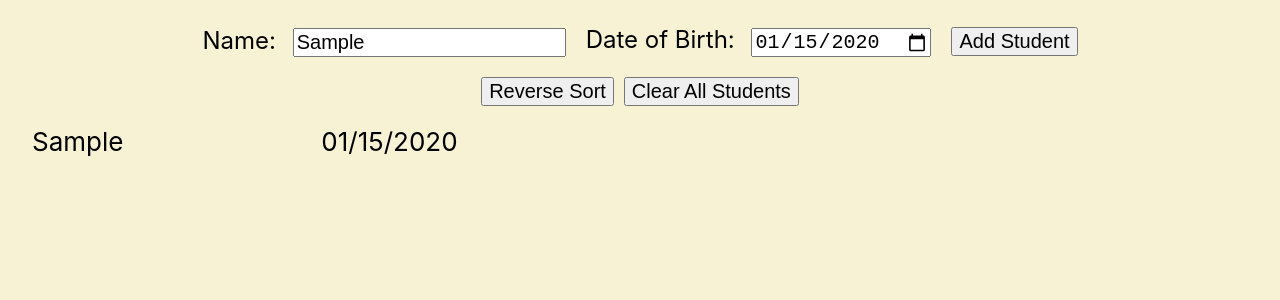
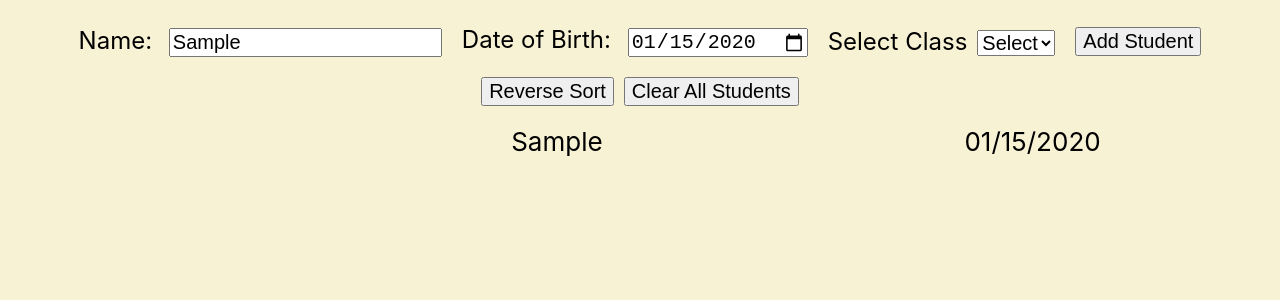
Before and after one commit to DevinBerens/devinberens.github.io, a React (Create React App) app: page / in a window 1280 px wide. Both pictures are taken after typing "Sample", "2020-01-15" into the empty fields and a click on the button "Add Student". Shown: the top 300 px of the page. Built offline with nearby package versions, Linux system fonts and the light colour scheme.

Commit message:
added different classes

```diff
--- a/src/StudentApp.js
+++ b/src/StudentApp.js
@@ -1,15 +1,18 @@
-import React, { useCallback, useState } from 'react';
-import moment from 'moment';
+import React, { useCallback, useState } from "react";
+import moment from "moment";
 
 const StudentApp = () => {
-  const [studentList, setStudentList] = useState(
-    localStorage.getItem('students')
-      ? JSON.parse(localStorage.getItem('students'))
+  const [morningList, setMorningList] = useState(
+    localStorage.getItem("morningClass")
+      ? JSON.parse(localStorage.getItem("morningClass"))
+      : []
+  );
+  const [afternoonList, setAfternoonList] = useState(
+    localStorage.getItem("afternoonClass")
+      ? JSON.parse(localStorage.getItem("afternoonClass"))
       : []
   );
   const [showCancelModal, setShowCancelModal] = useState(false);
-
-  // does this commit work?
 
   let handleSubmit = useCallback(
     (event) => {
@@ -18,130 +21,186 @@ const StudentApp = () => {
       let newStudent = {
         name: event.target[0].value,
         dob: event.target[1].value,
+        class: event.target[2].value,
       };
-      let studentsArr = studentList.slice();
+      let studentsArr;
+      if (event.target[2].value === "PA") {
+        studentsArr = morningList.slice();
         studentsArr.push(newStudent);
         studentsArr = studentsArr.sort(function (a, b) {
           return new Date(a.dob) - new Date(b.dob);
         });
-
-      localStorage.removeItem('students');
-      localStorage.setItem('students', JSON.stringify(studentsArr));
-      setStudentList(studentsArr);
+        localStorage.removeItem("morningList");
+        localStorage.setItem("morningList", JSON.stringify(studentsArr));
+        setMorningList(studentsArr);
+      } else {
+        studentsArr = afternoonList.slice();
+        studentsArr.push(newStudent);
+        studentsArr = studentsArr.sort(function (a, b) {
+          return new Date(a.dob) - new Date(b.dob);
+        });
+        localStorage.removeItem("afternoonList");
+        localStorage.setItem("afternoonList", JSON.stringify(studentsArr));
+        setAfternoonList(studentsArr);
+      }
     },
-    [studentList]
+    [morningList, afternoonList]
   );
 
   let reverseSort = useCallback(() => {
-    let studentsArr = studentList.slice();
-    studentsArr = studentsArr.reverse();
-    setStudentList(studentsArr);
-  }, [studentList]);
+    let morningArr = morningList.slice();
+    let afternoonArr = afternoonList.slice();
+    morningArr = morningArr.reverse();
+    afternoonArr = afternoonArr.reverse();
+    setMorningList(morningArr);
+    setAfternoonList(afternoonArr);
+  }, [morningList, afternoonList]);
 
   let showCancel = () => {
     setShowCancelModal(true);
   };
 
   let clearStudents = () => {
-    localStorage.setItem('students', JSON.stringify([]));
-    setStudentList([]);
+    localStorage.setItem("morningList", JSON.stringify([]));
+    localStorage.setItem("afternoonList", JSON.stringify([]));
+    setMorningList([]);
+    setAfternoonList([]);
     setShowCancelModal(false);
   };
 
   return (
     <div
       style={{
-        margin: '25px',
-        display: 'flex',
-        flexDirection: 'column',
-        height: '90vh',
-        alignItems: 'center',
+        margin: "25px",
+        display: "flex",
+        flexDirection: "column",
+        height: "90vh",
+        alignItems: "center",
       }}
     >
       <form
-        style={{ display: 'flex', alignItems: 'center' }}
+        style={{ display: "flex", alignItems: "center" }}
         onSubmit={handleSubmit}
       >
         <label>
-          <span style={{ fontSize: '24px', marginRight: '10px' }}>Name: </span>
+          <span style={{ fontSize: "24px", marginRight: "10px" }}>Name: </span>
           <input
-            style={{ fontSize: '20px', marginRight: '20px' }}
+            style={{ fontSize: "20px", marginRight: "20px" }}
             type="text"
           />
         </label>
         <label>
-          <span style={{ fontSize: '24px', marginRight: '10px' }}>
-            Date of Birth:{' '}
+          <span style={{ fontSize: "24px", marginRight: "10px" }}>
+            Date of Birth:{" "}
           </span>
           <input
-            style={{ fontSize: '20px', marginRight: '20px' }}
+            style={{ fontSize: "20px", marginRight: "20px" }}
             type="date"
           />
         </label>
-        <button style={{ fontSize: '20px', cursor: 'pointer' }} type="submit">
+        <label>
+          <span style={{ fontSize: "24px", marginRight: "10px" }}>
+            Select Class
+          </span>
+          <select style={{ fontSize: "20px", marginRight: "20px" }}>
+            <option hidden>Select</option>
+            <option>PA</option>
+            <option>PB</option>
+          </select>
+        </label>
+        <button style={{ fontSize: "20px", cursor: "pointer" }} type="submit">
           Add Student
         </button>
       </form>
       <div
         style={{
-          display: 'flex',
-          marginTop: '20px',
-          marginBottom: '20px',
+          display: "flex",
+          marginTop: "20px",
+          marginBottom: "20px",
         }}
       >
         <button
-          style={{ cursor: 'pointer', marginRight: '10px', fontSize: '20px' }}
+          style={{ cursor: "pointer", marginRight: "10px", fontSize: "20px" }}
           onClick={reverseSort}
         >
           Reverse Sort
         </button>
         <button
-          style={{ cursor: 'pointer', fontSize: '20px' }}
+          style={{ cursor: "pointer", fontSize: "20px" }}
           onClick={showCancel}
         >
           Clear All Students
         </button>
       </div>
-      <div style={{ width: '95vw', display: 'flex', flexDirection: 'column' }}>
-        {studentList.map((student, index) => (
+      <div style={{ width: "95vw", display: "flex" }}>
         <div
           style={{
-              display: 'flex',
-              fontSize: '26px',
-              marginBottom: '10px',
-              width: '35%',
+            display: "flex",
+            flex: "1 1 auto",
+            flexDirection: "column",
+            marginRight: "10px",
+          }}
+        >
+          {morningList.map((student, index) => (
+            <div
+              style={{
+                display: "flex",
+                fontSize: "26px",
+                marginBottom: "10px",
+                width: "80%",
               }}
               key={index}
             >
-            <div style={{ marginRight: '40px', flex: '1 1 auto' }}>
+              <div style={{ marginRight: "40px", flex: "1 1 auto" }}>
                 {student.name}
               </div>
-            <div>{moment(student.dob).format('MM/DD/YYYY')}</div>
+              <div>{moment(student.dob).format("MM/DD/YYYY")}</div>
             </div>
           ))}
+        </div>
+        <div
+          style={{ display: "flex", flex: "1 1 auto", flexDirection: "column" }}
+        >
+          {afternoonList.map((student, index) => (
+            <div
+              style={{
+                display: "flex",
+                fontSize: "26px",
+                marginBottom: "10px",
+                width: "80%",
+              }}
+              key={index}
+            >
+              <div style={{ marginRight: "40px", flex: "1 1 auto" }}>
+                {student.name}
+              </div>
+              <div>{moment(student.dob).format("MM/DD/YYYY")}</div>
+            </div>
+          ))}
+        </div>
       </div>
       {showCancelModal && (
         <div
           style={{
-            width: '550px',
-            height: '500px',
-            backgroundColor: 'white',
-            border: '3px solid gray',
-            position: 'absolute',
+            width: "550px",
+            height: "500px",
+            backgroundColor: "white",
+            border: "3px solid gray",
+            position: "absolute",
             zIndex: 500,
             top: `calc(50% - 250px)`,
             left: `calc(50% - 250px)`,
-            display: 'flex',
-            flexDirection: 'column',
-            alignItems: 'center',
+            display: "flex",
+            flexDirection: "column",
+            alignItems: "center",
           }}
         >
           <div
             style={{
-              display: 'flex',
-              flexDirection: 'column',
-              alignItems: 'center',
-              flex: '1 1 auto',
+              display: "flex",
+              flexDirection: "column",
+              alignItems: "center",
+              flex: "1 1 auto",
             }}
           >
             <h1>You are about to clear all students!</h1>
@@ -149,17 +208,17 @@ const StudentApp = () => {
             <h4>Really sure?</h4>
             <h6>Positive?</h6>
           </div>
-          <div style={{ display: 'flex', marginBottom: '25px' }}>
+          <div style={{ display: "flex", marginBottom: "25px" }}>
             <button
               style={{
-                backgroundColor: '#ee0000',
-                width: '200px',
-                flex: '1 1 auto',
-                height: '40px',
-                color: 'white',
-                fontSize: '20px',
-                marginRight: '10px',
-                cursor: 'pointer',
+                backgroundColor: "#ee0000",
+                width: "200px",
+                flex: "1 1 auto",
+                height: "40px",
+                color: "white",
+                fontSize: "20px",
+                marginRight: "10px",
+                cursor: "pointer",
               }}
               onClick={() => {
                 setShowCancelModal(false);
@@ -169,13 +228,13 @@ const StudentApp = () => {
             </button>
             <button
               style={{
-                backgroundColor: '#0000ee',
-                width: '200px',
-                height: '40px',
-                flex: '1 1 auto',
-                color: 'white',
-                fontSize: '20px',
-                cursor: 'pointer',
+                backgroundColor: "#0000ee",
+                width: "200px",
+                height: "40px",
+                flex: "1 1 auto",
+                color: "white",
+                fontSize: "20px",
+                cursor: "pointer",
               }}
               onClick={clearStudents}
             >
```
Lines whose indentation alone changed are shown as unchanged.
